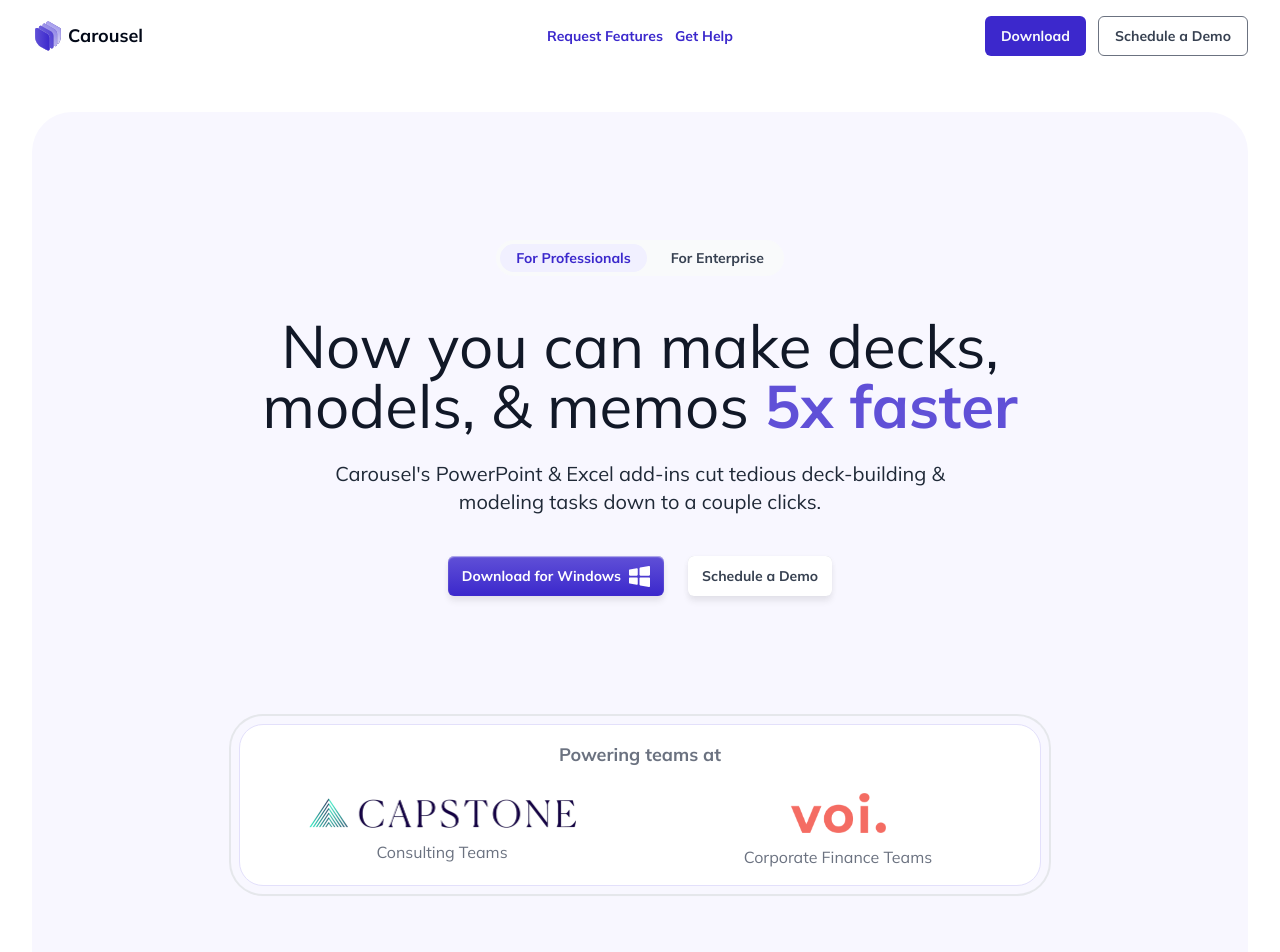
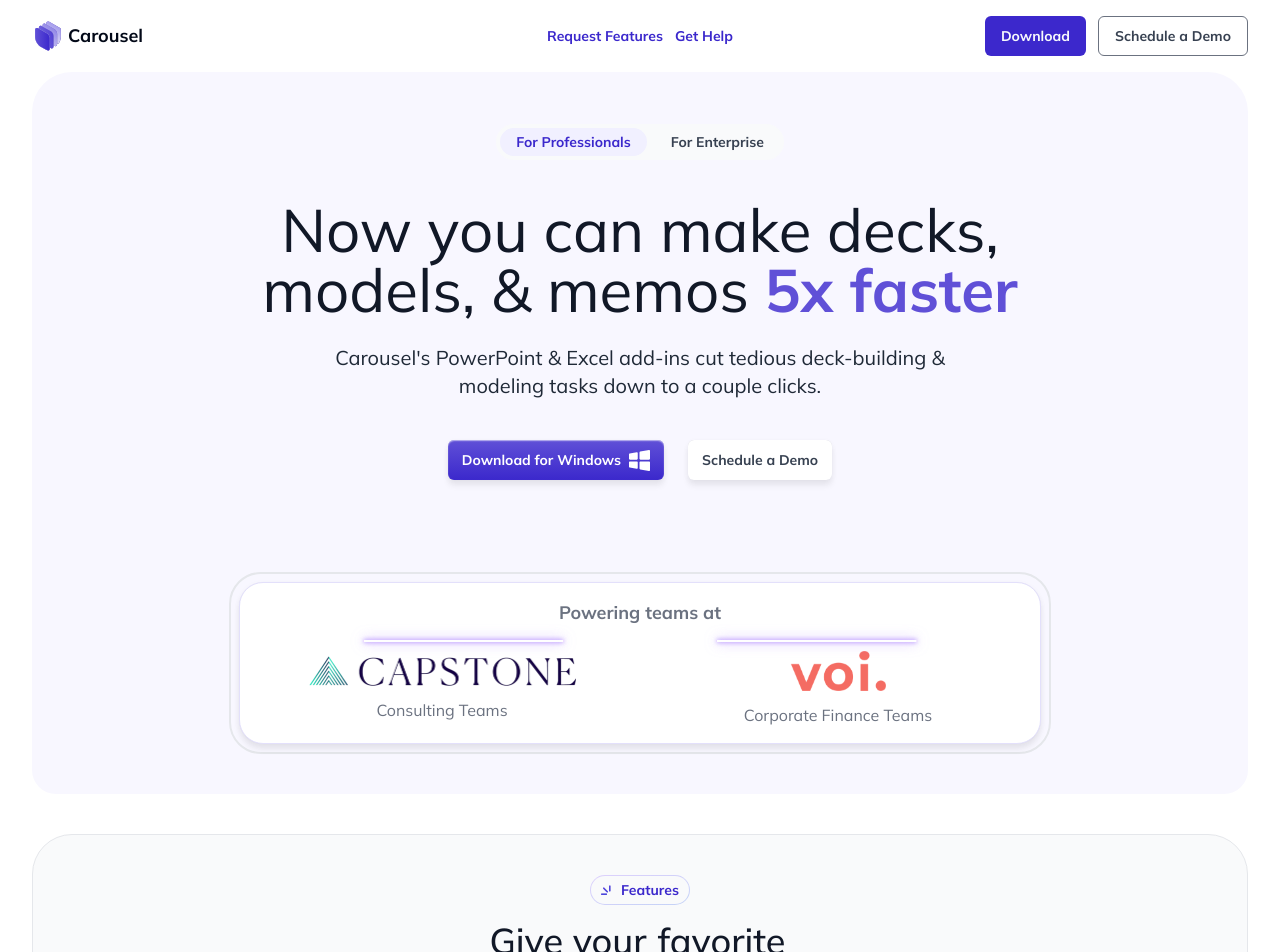
Before and after one commit to dalladirosa/carousel, a Next.js app: page / in a window 1280 px wide. Shown: the top 952 px of the page. Built offline with nearby package versions, Linux system fonts and the light colour scheme.

Commit message:
fix: styling

```diff
--- a/src/modules/home/hero/index.tsx
+++ b/src/modules/home/hero/index.tsx
@@ -44,9 +44,10 @@
   };
 
   return (
-    <section className="container flex w-full flex-col items-center px-0 lg:px-8">
-      <div className="w-full rounded-3xl rounded-t-[2.5rem] bg-primary-purple-45 pb-32 pt-20 lg:pt-32">
+    <section className="container -mt-10 flex w-full flex-col items-center px-0 lg:px-8">
+      <div className="w-full rounded-3xl rounded-t-[2.5rem] bg-primary-purple-45">
         {/* TODO: Add Animation */}
+        <div className="px-10 py-[52px]">
           <div className="mx-auto mb-10 flex w-fit flex-row items-center justify-center gap-2 rounded-full bg-gray-100 p-1">
             <div className="rounded-full bg-primary-purple-10 px-4 py-1 ">
               <p className="text-sm font-bold text-primary-purple-70">
@@ -85,9 +86,11 @@
               </Button>
             </div>
           </div>
+        </div>
 
-        <div className="relative flex w-full flex-col items-center justify-evenly px-6 pt-20 lg:px-0 lg:pt-32">
-          <div className="rounded-[24px] border border-purple-15 bg-white px-6 py-4 shadow-[0px_6px_6px_rgba(0,_0,_0,_0.06),_0px_2px_6px_rgba(0,_0,_0,_0.04),_0px_0px_1px_rgba(0,_0,_0,_0.04)] ring-2 ring-black-30 ring-offset-8 ring-offset-primary-purple-45">
+        <div className="relative flex w-full flex-col items-center justify-evenly px-6 py-10 lg:px-0">
+          <div className="rounded-[2rem] border-2 border-black-30 p-2">
+            <div className="rounded-3xl border border-purple-15 bg-white px-6 py-4 shadow-[0px_6px_6px_rgba(0,_0,_0,_0.06),_0px_2px_6px_rgba(0,_0,_0,_0.04),_0px_0px_1px_rgba(0,_0,_0,_0.04)] ">
               <p className="mb-6 text-center text-lg font-bold text-gray-600">
                 Powering teams at
               </p>
@@ -102,17 +105,23 @@
                   <span className="mt-3 text-gray-600">Consulting Teams</span>
                 </div>
                 <div className="flex flex-col items-center">
-                <Image src="/images/voi.png" alt="voi" width={96} height={30} />
+                  <Image
+                    src="/images/voi.png"
+                    alt="voi"
+                    width={96}
+                    height={30}
+                  />
                   <span className="mt-3 text-gray-600">
                     Corporate Finance Teams
                   </span>
                 </div>
               </div>
             </div>
+          </div>
 
-          {/*<div className="neon absolute top-9 flex w-full flex-row items-center justify-center">*/}
-          {/*  <Neon></Neon>*/}
-          {/*</div>*/}
+          <div className="neon absolute top-9 flex w-full flex-row items-center justify-center">
+            <Neon />
+          </div>
         </div>
       </div>
     </section>
```
Lines whose indentation alone changed are shown as unchanged.
